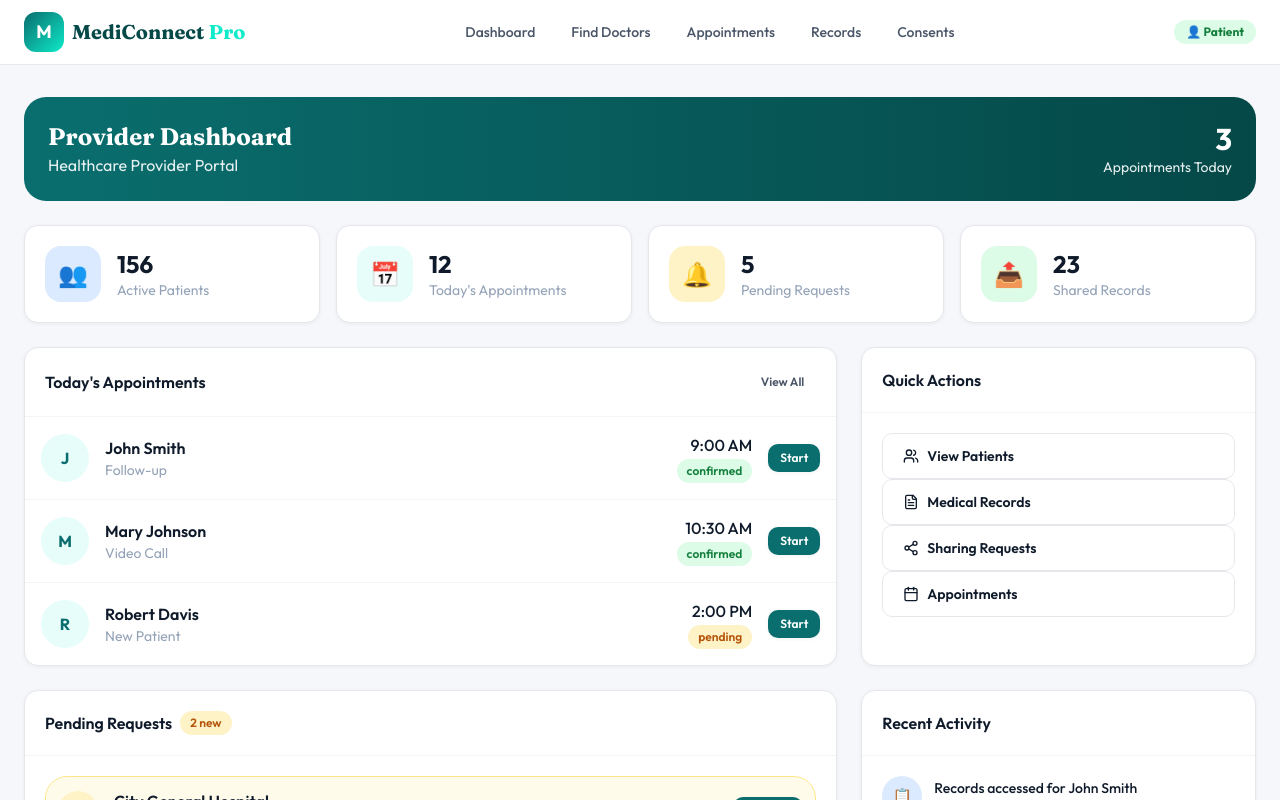
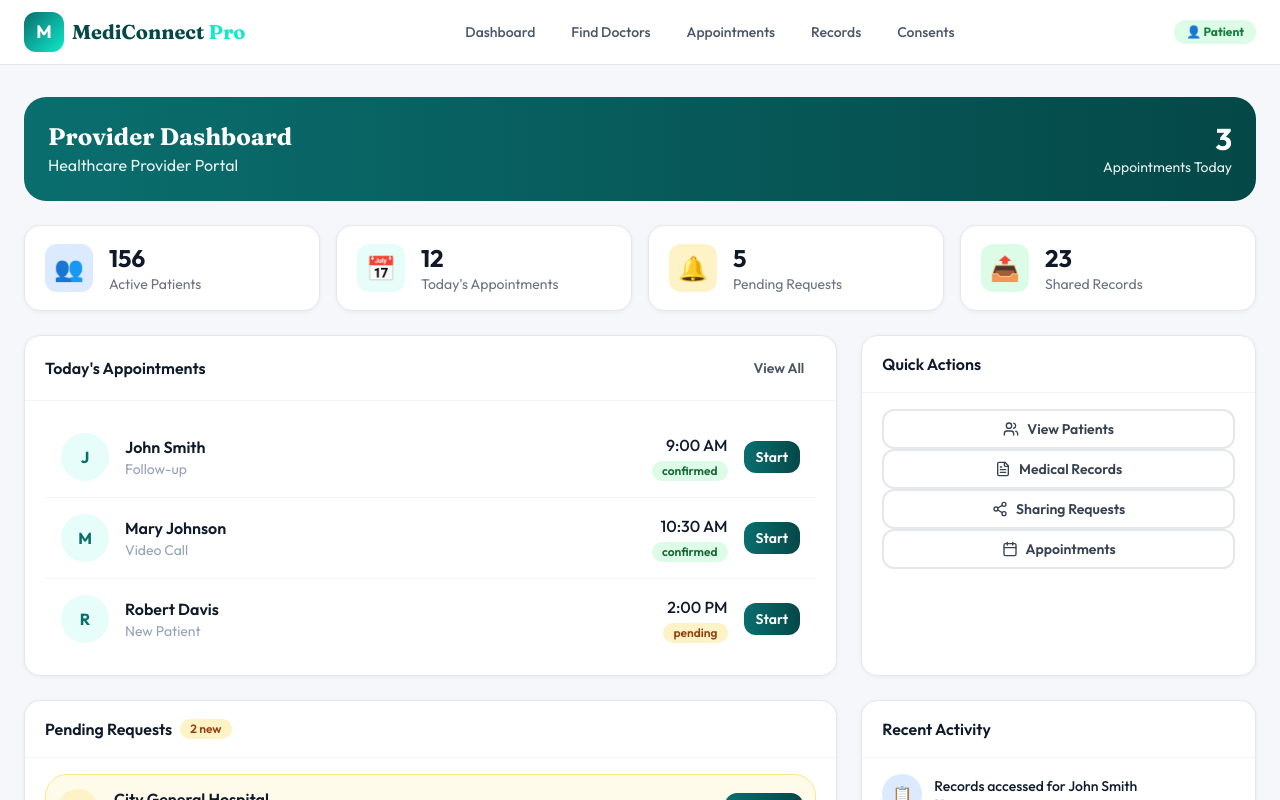
Before and after one commit to dwightm94/mediconnect-pro, a Next.js app: page /provider in a window 1280 px wide. Shown: the top 800 px of the page. Built offline with nearby package versions, Linux system fonts and the light colour scheme.

Commit message:
Refactor UI components and update styles
Refactor UI components for improved structure and styling.

```diff
--- a/src/components/ui/index.tsx
+++ b/src/components/ui/index.tsx
@@ -1,246 +1,211 @@
-'use client'
+import { ReactNode, ButtonHTMLAttributes, InputHTMLAttributes, useEffect } from 'react'
+import { X } from 'lucide-react'
 
-import { cn } from '@/lib/utils'
-import { X } from 'lucide-react'
-import { ReactNode, ButtonHTMLAttributes, InputHTMLAttributes, SelectHTMLAttributes } from 'react'
-
-// ═══════════════════════════════════════════════════════════════════════════
+// ============================================================
 // BUTTON
-// ═══════════════════════════════════════════════════════════════════════════
-
+// ============================================================
 interface ButtonProps extends ButtonHTMLAttributes<HTMLButtonElement> {
-  variant?: 'primary' | 'secondary' | 'danger' | 'ghost'
+  variant?: 'primary' | 'secondary' | 'ghost' | 'danger'
   size?: 'sm' | 'md' | 'lg'
-  isLoading?: boolean
+  children: ReactNode
 }
 
 export function Button({
-  children,
   variant = 'primary',
   size = 'md',
-  isLoading,
-  className,
-  disabled,
+  className = '',
+  children,
   ...props
 }: ButtonProps) {
+  const baseStyles = 'inline-flex items-center justify-center font-semibold rounded-xl transition-all duration-200 disabled:opacity-50 disabled:cursor-not-allowed'
+
   const variants = {
-    primary: 'btn-primary',
-    secondary: 'btn-secondary',
-    danger: 'btn-danger',
-    ghost: 'btn-ghost',
+    primary: 'bg-gradient-to-r from-[#0A6E6E] to-[#054848] text-white hover:shadow-lg hover:-translate-y-0.5',
+    secondary: 'bg-white border-2 border-gray-200 text-gray-700 hover:border-[#0A6E6E] hover:text-[#0A6E6E]',
+    ghost: 'bg-transparent text-gray-600 hover:bg-gray-100 hover:text-gray-900',
+    danger: 'bg-red-600 text-white hover:bg-red-700',
   }
 
   const sizes = {
-    sm: 'px-3 py-1.5 text-xs',
-    md: 'px-5 py-3 text-sm',
-    lg: 'px-6 py-4 text-base',
+    sm: 'px-3 py-1.5 text-sm',
+    md: 'px-4 py-2 text-sm',
+    lg: 'px-6 py-3 text-base',
   }
 
   return (
     <button
-      className={cn('btn', variants[variant], sizes[size], className)}
-      disabled={disabled || isLoading}
+      className={`${baseStyles} ${variants[variant]} ${sizes[size]} ${className}`}
       {...props}
     >
-      {isLoading && <span className="w-4 h-4 border-2 border-white/30 border-t-white rounded-full animate-spin" />}
       {children}
     </button>
   )
 }
 
-// ═══════════════════════════════════════════════════════════════════════════
+// ============================================================
+// CARD
+// ============================================================
+interface CardProps {
+  children: ReactNode
+  className?: string
+  onClick?: () => void
+}
+
+export function Card({ children, className = '', onClick }: CardProps) {
+  return (
+    <div
+      className={`bg-white rounded-2xl border border-gray-200 shadow-sm ${onClick ? 'cursor-pointer' : ''} ${className}`}
+      onClick={onClick}
+    >
+      {children}
+    </div>
+  )
+}
+
+export function CardHeader({ children, className = '' }: { children: ReactNode; className?: string }) {
+  return (
+    <div className={`px-5 py-4 border-b border-gray-100 ${className}`}>
+      {children}
+    </div>
+  )
+}
+
+export function CardBody({ children, className = '' }: { children: ReactNode; className?: string }) {
+  return (
+    <div className={`px-5 py-4 ${className}`}>
+      {children}
+    </div>
+  )
+}
+
+// ============================================================
+// STAT CARD
+// ============================================================
+interface StatCardProps {
+  icon: string
+  value: number | string
+  label: string
+  iconBg?: string
+}
+
+export function StatCard({ icon, value, label, iconBg = 'bg-[rgba(14,234,202,0.10)]' }: StatCardProps) {
+  return (
+    <Card>
+      <CardBody>
+        <div className="flex items-center gap-4">
+          <div className={`w-12 h-12 rounded-xl ${iconBg} flex items-center justify-center text-2xl`}>
+            {icon}
+          </div>
+          <div>
+            <div className="text-2xl font-bold text-gray-900">{value}</div>
+            <div className="text-sm text-gray-500">{label}</div>
+          </div>
+        </div>
+      </CardBody>
+    </Card>
+  )
+}
+
+// ============================================================
 // INPUT
-// ═══════════════════════════════════════════════════════════════════════════
-
+// ============================================================
 interface InputProps extends InputHTMLAttributes<HTMLInputElement> {
   label?: string
   error?: string
 }
 
-export function Input({ label, error, className, ...props }: InputProps) {
+export function Input({ label, error, className = '', ...props }: InputProps) {
   return (
     <div className="space-y-1">
-      {label && <label className="label">{label}</label>}
+      {label && (
+        <label className="block text-sm font-medium text-gray-700">
+          {label}
+        </label>
+      )}
       <input
-        className={cn('input', error && 'border-status-bad', className)}
+        className={`w-full px-4 py-3 border-2 border-gray-200 rounded-xl focus:border-[#0A6E6E] focus:outline-none transition-colors ${
+          error ? 'border-red-500' : ''
+        } ${className}`}
         {...props}
       />
-      {error && <p className="text-sm text-status-bad">{error}</p>}
+      {error && (
+        <p className="text-sm text-red-600">{error}</p>
+      )}
     </div>
   )
 }
 
-// ═══════════════════════════════════════════════════════════════════════════
-// SELECT
-// ═══════════════════════════════════════════════════════════════════════════
-
-interface SelectProps extends SelectHTMLAttributes<HTMLSelectElement> {
-  label?: string
-  error?: string
-  options: { value: string; label: string }[]
+// ============================================================
+// CHIP / BADGE
+// ============================================================
+interface ChipProps {
+  children: ReactNode
+  variant?: 'ok' | 'warn' | 'error' | 'info'
+  className?: string
 }
 
-export function Select({ label, error, options, className, ...props }: SelectProps) {
+export function Chip({ children, variant = 'info', className = '' }: ChipProps) {
+  const variants = {
+    ok: 'bg-green-100 text-green-800',
+    warn: 'bg-amber-100 text-amber-800',
+    error: 'bg-red-100 text-red-800',
+    info: 'bg-blue-100 text-blue-800',
+  }
+
   return (
-    <div className="space-y-1">
-      {label && <label className="label">{label}</label>}
-      <select
-        className={cn('input', error && 'border-status-bad', className)}
-        {...props}
-      >
-        {options.map((opt) => (
-          <option key={opt.value} value={opt.value}>
-            {opt.label}
-          </option>
-        ))}
-      </select>
-      {error && <p className="text-sm text-status-bad">{error}</p>}
+    <span className={`inline-flex items-center px-2.5 py-0.5 rounded-full text-xs font-semibold ${variants[variant]} ${className}`}>
+      {children}
+    </span>
+  )
+}
+
+// ============================================================
+// LOADING
+// ============================================================
+interface LoadingProps {
+  text?: string
+}
+
+export function Loading({ text = 'Loading...' }: LoadingProps) {
+  return (
+    <div className="flex flex-col items-center justify-center py-12">
+      <div className="w-10 h-10 border-4 border-[#0A6E6E] border-t-transparent rounded-full animate-spin mb-4" />
+      <p className="text-gray-500">{text}</p>
     </div>
   )
 }
 
-// ═══════════════════════════════════════════════════════════════════════════
-// CARD
-// ═══════════════════════════════════════════════════════════════════════════
-
-interface CardProps {
-  children: ReactNode
-  className?: string
-}
-
-export function Card({ children, className }: CardProps) {
-  return <div className={cn('card', className)}>{children}</div>
-}
-
-export function CardHeader({ children, className }: CardProps) {
-  return <div className={cn('card-header', className)}>{children}</div>
-}
-
-export function CardBody({ children, className }: CardProps) {
-  return <div className={cn('card-body', className)}>{children}</div>
-}
-
-// ═══════════════════════════════════════════════════════════════════════════
-// STAT CARD
-// ═══════════════════════════════════════════════════════════════════════════
-
-interface StatCardProps {
+// ============================================================
+// EMPTY STATE
+// ============================================================
+interface EmptyStateProps {
   icon: string
-  value: string | number
-  label: string
-  iconBg?: string
-}
-
-export function StatCard({ icon, value, label, iconBg = 'bg-primary-light' }: StatCardProps) {
-  return (
-    <div className="stat-card">
-      <div className={cn('stat-icon', iconBg)}>
-        {icon}
-      </div>
-      <div>
-        <div className="stat-value">{value}</div>
-        <div className="stat-label">{label}</div>
-      </div>
-    </div>
-  )
-}
-
-// ═══════════════════════════════════════════════════════════════════════════
-// CHIP
-// ═══════════════════════════════════════════════════════════════════════════
-
-interface ChipProps {
-  children: ReactNode
-  variant?: 'ok' | 'warn' | 'bad' | 'info'
-  className?: string
-}
-
-export function Chip({ children, variant = 'info', className }: ChipProps) {
-  const variants = {
-    ok: 'chip-ok',
-    warn: 'chip-warn',
-    bad: 'chip-bad',
-    info: 'chip-info',
-  }
-
-  return <span className={cn('chip', variants[variant], className)}>{children}</span>
-}
-
-// ═══════════════════════════════════════════════════════════════════════════
-// MODAL
-// ═══════════════════════════════════════════════════════════════════════════
-
-interface ModalProps {
-  isOpen: boolean
-  onClose: () => void
-  title: string
-  children: ReactNode
-}
-
-export function Modal({ isOpen, onClose, title, children }: ModalProps) {
-  if (!isOpen) return null
-
-  return (
-    <div className="modal-overlay" onClick={onClose}>
-      <div className="modal-content animate-fade-in" onClick={(e) => e.stopPropagation()}>
-        <div className="modal-header">
-          <h2 className="text-lg font-bold">{title}</h2>
-          <button onClick={onClose} className="p-1 rounded hover:bg-surface-2">
-            <X className="w-5 h-5" />
-          </button>
-        </div>
-        <div className="modal-body">{children}</div>
-      </div>
-    </div>
-  )
-}
-
-// ═══════════════════════════════════════════════════════════════════════════
-// LOADING
-// ═══════════════════════════════════════════════════════════════════════════
-
-export function Loading({ text = 'Loading...' }: { text?: string }) {
-  return (
-    <div className="flex flex-col items-center justify-center p-8 gap-4">
-      <div className="spinner" />
-      <p className="text-text-3">{text}</p>
-    </div>
-  )
-}
-
-// ═══════════════════════════════════════════════════════════════════════════
-// EMPTY STATE
-// ═══════════════════════════════════════════════════════════════════════════
-
-interface EmptyStateProps {
-  icon?: string
   title: string
   description?: string
   action?: ReactNode
 }
 
-export function EmptyState({ icon = '📋', title, description, action }: EmptyStateProps) {
+export function EmptyState({ icon, title, description, action }: EmptyStateProps) {
   return (
-    <div className="flex flex-col items-center justify-center p-12 text-center">
-      <span className="text-5xl mb-4">{icon}</span>
-      <h3 className="text-lg font-semibold text-text-1 mb-1">{title}</h3>
-      {description && <p className="text-text-3 mb-4">{description}</p>}
+    <div className="text-center py-12">
+      <div className="text-5xl mb-4">{icon}</div>
+      <h3 className="text-lg font-semibold text-gray-900 mb-1">{title}</h3>
+      {description && <p className="text-gray-500 mb-4">{description}</p>}
       {action}
     </div>
   )
 }
 
-// ═══════════════════════════════════════════════════════════════════════════
+// ============================================================
 // ALERT
-// ═══════════════════════════════════════════════════════════════════════════
-
+// ============================================================
 interface AlertProps {
+  children: ReactNode
   variant?: 'info' | 'success' | 'warning' | 'error'
-  children: ReactNode
   className?: string
 }
 
-export function Alert({ variant = 'info', children, className }: AlertProps) {
+export function Alert({ children, variant = 'info', className = '' }: AlertProps) {
   const variants = {
     info: 'bg-blue-50 border-blue-200 text-blue-800',
     success: 'bg-green-50 border-green-200 text-green-800',
@@ -249,8 +214,139 @@ export function Alert({ variant = 'info', children, className }: AlertProps) {
   }
 
   return (
-    <div className={cn('p-4 rounded-lg border', variants[variant], className)}>
+    <div className={`p-4 rounded-xl border ${variants[variant]} ${className}`}>
       {children}
     </div>
   )
 }
+
+// ============================================================
+// MODAL
+// ============================================================
+interface ModalProps {
+  isOpen: boolean
+  onClose: () => void
+  title?: string
+  children: ReactNode
+  size?: 'sm' | 'md' | 'lg' | 'xl'
+}
+
+export function Modal({ isOpen, onClose, title, children, size = 'md' }: ModalProps) {
+  useEffect(() => {
+    if (isOpen) {
+      document.body.style.overflow = 'hidden'
+    } else {
+      document.body.style.overflow = 'unset'
+    }
+    return () => {
+      document.body.style.overflow = 'unset'
+    }
+  }, [isOpen])
+
+  if (!isOpen) return null
+
+  const sizes = {
+    sm: 'max-w-sm',
+    md: 'max-w-md',
+    lg: 'max-w-lg',
+    xl: 'max-w-xl',
+  }
+
+  return (
+    <div className="fixed inset-0 z-50 overflow-y-auto">
+      {/* Backdrop */}
+      <div
+        className="fixed inset-0 bg-black/50 transition-opacity"
+        onClick={onClose}
+      />
+
+      {/* Modal */}
+      <div className="flex min-h-full items-center justify-center p-4">
+        <div
+          className={`relative w-full ${sizes[size]} bg-white rounded-2xl shadow-xl transform transition-all`}
+          onClick={(e) => e.stopPropagation()}
+        >
+          {/* Header */}
+          {title && (
+            <div className="flex items-center justify-between px-6 py-4 border-b border-gray-200">
+              <h3 className="text-lg font-bold text-gray-900">{title}</h3>
+              <button
+                onClick={onClose}
+                className="p-1 hover:bg-gray-100 rounded-lg transition-colors"
+              >
+                <X className="w-5 h-5 text-gray-500" />
+              </button>
+            </div>
+          )}
+
+          {/* Body */}
+          <div className="px-6 py-4 max-h-[70vh] overflow-y-auto">
+            {children}
+          </div>
+        </div>
+      </div>
+    </div>
+  )
+}
+
+// ============================================================
+// AVATAR
+// ============================================================
+interface AvatarProps {
+  name: string
+  size?: 'sm' | 'md' | 'lg'
+  className?: string
+}
+
+export function Avatar({ name, size = 'md', className = '' }: AvatarProps) {
+  const initials = name
+    .split(' ')
+    .map(n => n[0])
+    .join('')
+    .slice(0, 2)
+    .toUpperCase()
+
+  const sizes = {
+    sm: 'w-8 h-8 text-xs',
+    md: 'w-10 h-10 text-sm',
+    lg: 'w-12 h-12 text-base',
+  }
+
+  return (
+    <div
+      className={`rounded-full bg-gradient-to-br from-[#0A6E6E] to-[#0EEACA] flex items-center justify-center text-white font-bold ${sizes[size]} ${className}`}
+    >
+      {initials}
+    </div>
+  )
+}
+
+// ============================================================
+// TABS
+// ============================================================
+interface TabsProps {
+  tabs: { value: string; label: string }[]
+  activeTab: string
+  onChange: (value: string) => void
+  className?: string
+}
+
+export function Tabs({ tabs, activeTab, onChange, className = '' }: TabsProps) {
+  return (
+    <div className={`flex gap-1 bg-gray-100 p-1 rounded-xl w-fit ${className}`}>
+      {tabs.map((tab) => (
+        <button
+          key={tab.value}
+          onClick={() => onChange(tab.value)}
+          className={`px-4 py-2 rounded-lg font-medium transition-all ${
+            activeTab === tab.value
+              ? 'bg-white shadow text-[#0A6E6E]'
+              : 'text-gray-600 hover:text-gray-900'
+          }`}
+        >
+          {tab.label}
+        </button>
+      ))}
+    </div>
+  )
+}
```
